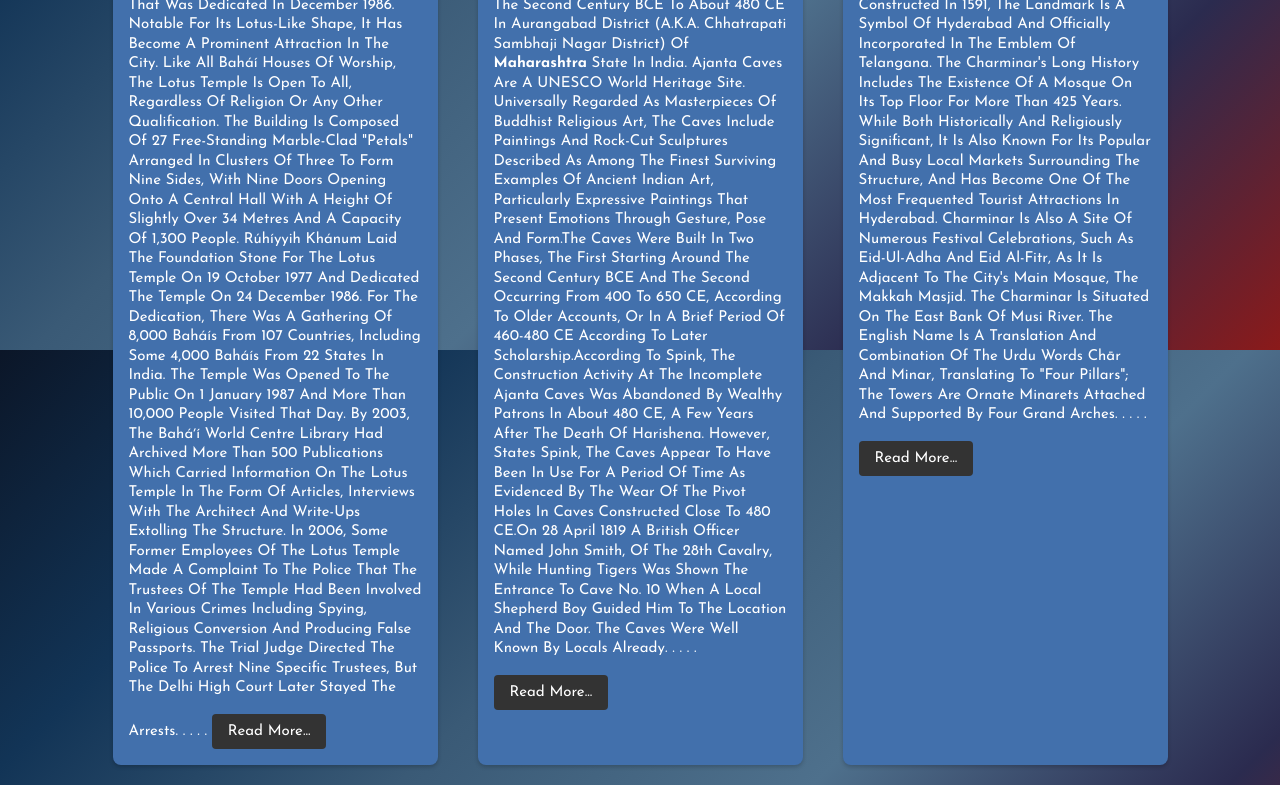
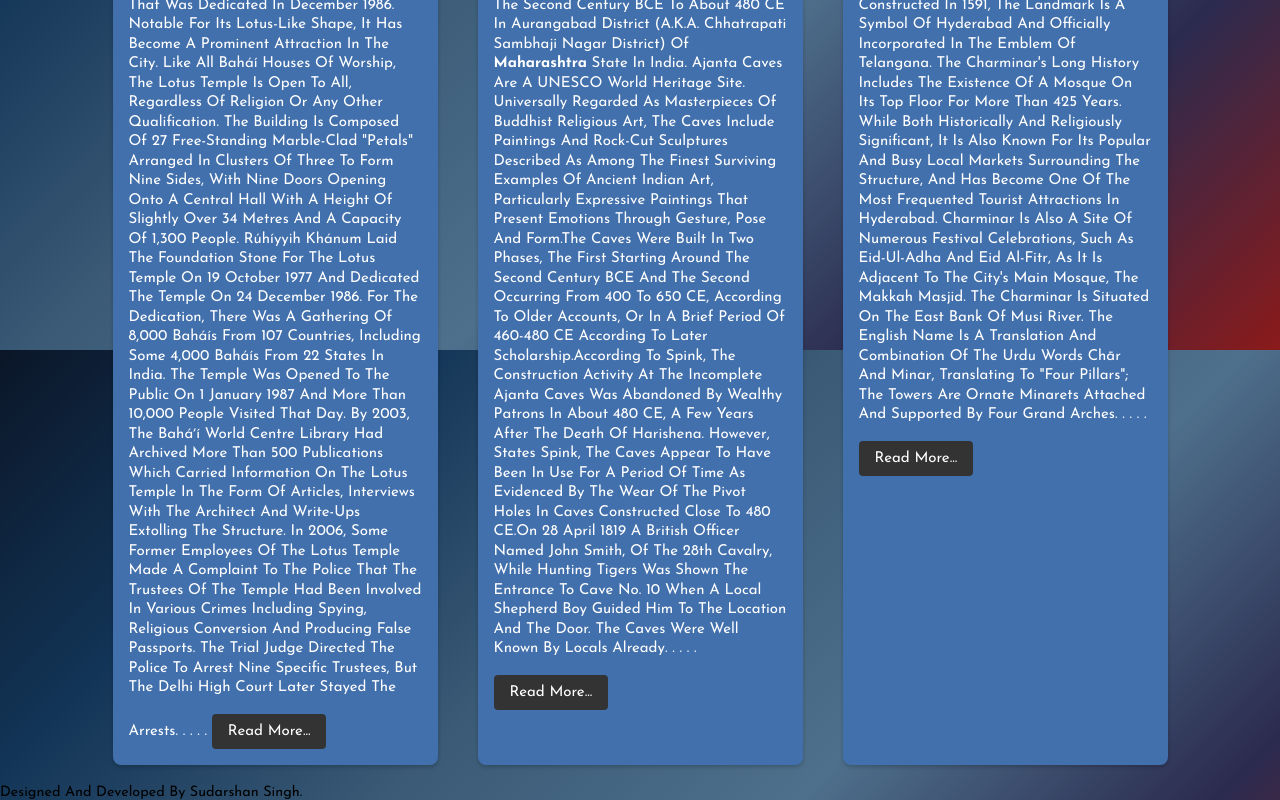
Before and after one commit to sudarshan2357/Monuments-Project, a plain HTML site: page explore.html in a window 1280 px wide. Shown: the part 3650-4450 px from the top of the page. Drawn offline with nearby package versions, Linux system fonts and the light colour scheme.

Commit message:
explore.html

```diff
--- a/explore.html
+++ b/explore.html
@@ -183,6 +183,9 @@
             </div>
         </div>
     </div>
+    <footer>
+        Designed and Developed by Sudarshan Singh.
+     </footer>
 <script src="script.js"></script>
 </body>
 </html>
```
